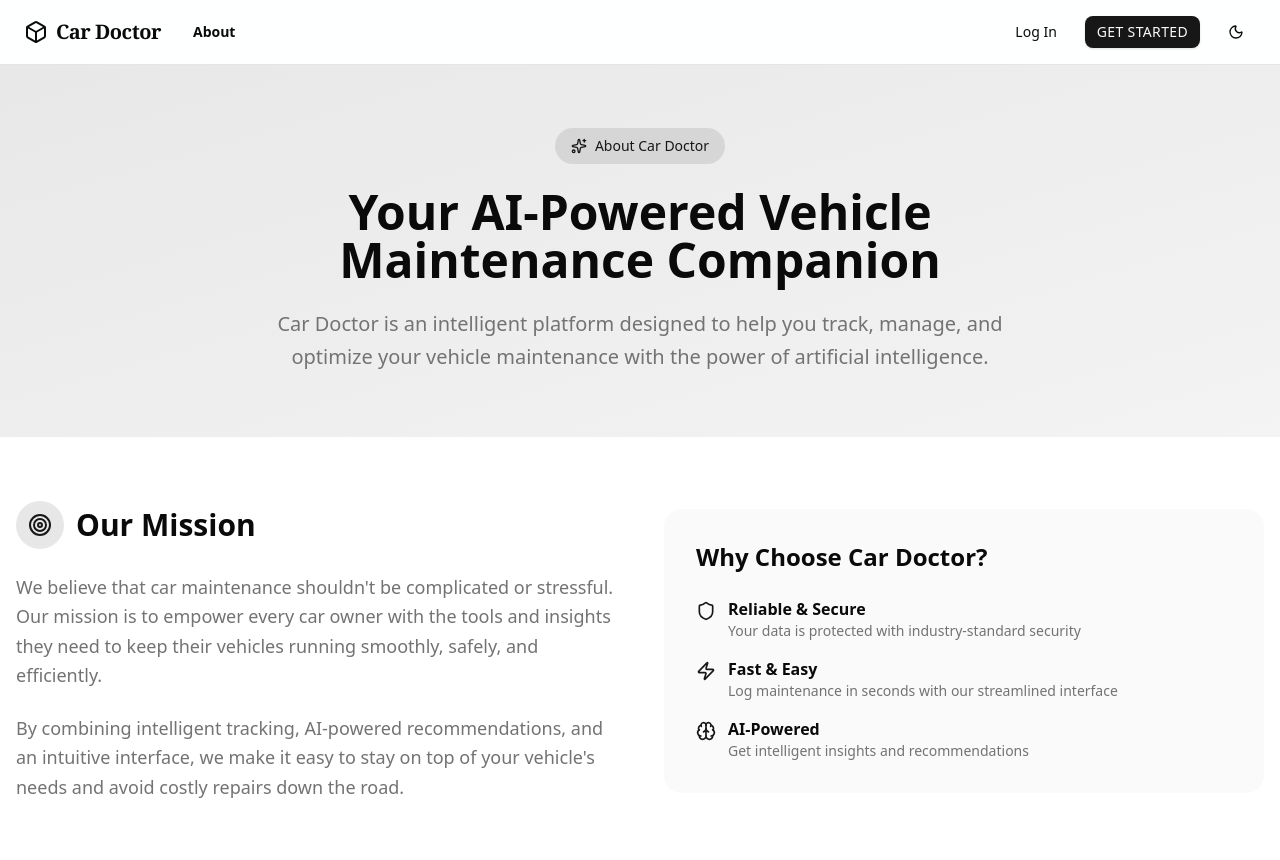
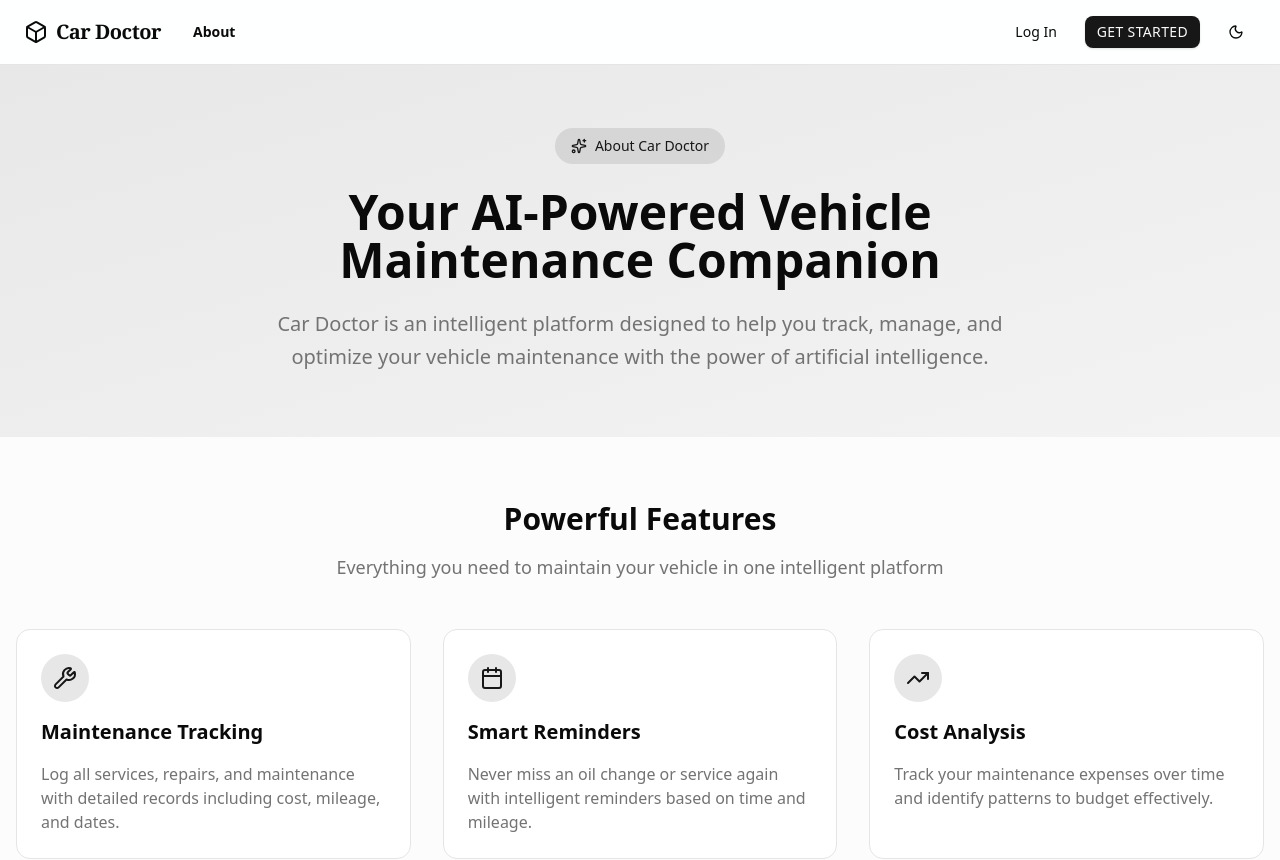
Before and after one commit to benjaminhuanghuang/car-doctor, a React (Vite) app in the folder apps/web/: page /about in a window 1280 px wide. Shown: the top 860 px of the page. Built offline with nearby package versions, Linux system fonts and the light colour scheme; no server answers.

Commit message:
web: update about  page

```diff
--- a/apps/web/src/pages/About.tsx
+++ b/apps/web/src/pages/About.tsx
@@ -35,63 +35,6 @@
               Car Doctor is an intelligent platform designed to help you track, manage, and optimize
               your vehicle maintenance with the power of artificial intelligence.
             </p>
-          </div>
-        </div>
-      </div>
-
-      {/* Mission Section */}
-      <div className="container mx-auto px-4 py-16">
-        <div className="grid grid-cols-1 md:grid-cols-2 gap-12 items-center">
-          <div className="space-y-6">
-            <div className="flex items-center gap-3">
-              <div className="p-3 rounded-full bg-primary/10">
-                <Target className="h-6 w-6 text-primary" />
-              </div>
-              <h2 className="text-3xl font-bold">Our Mission</h2>
-            </div>
-            <p className="text-lg text-muted-foreground leading-relaxed">
-              We believe that car maintenance shouldn't be complicated or stressful. Our mission is
-              to empower every car owner with the tools and insights they need to keep their
-              vehicles running smoothly, safely, and efficiently.
-            </p>
-            <p className="text-lg text-muted-foreground leading-relaxed">
-              By combining intelligent tracking, AI-powered recommendations, and an intuitive
-              interface, we make it easy to stay on top of your vehicle's needs and avoid costly
-              repairs down the road.
-            </p>
-          </div>
-
-          <div className="bg-muted/50 rounded-2xl p-8 space-y-6">
-            <h3 className="text-2xl font-bold">Why Choose Car Doctor?</h3>
-            <div className="space-y-4">
-              <div className="flex items-start gap-3">
-                <Shield className="h-5 w-5 text-primary mt-1 shrink-0" />
-                <div>
-                  <h4 className="font-semibold">Reliable & Secure</h4>
-                  <p className="text-sm text-muted-foreground">
-                    Your data is protected with industry-standard security
-                  </p>
-                </div>
-              </div>
-              <div className="flex items-start gap-3">
-                <Zap className="h-5 w-5 text-primary mt-1 shrink-0" />
-                <div>
-                  <h4 className="font-semibold">Fast & Easy</h4>
-                  <p className="text-sm text-muted-foreground">
-                    Log maintenance in seconds with our streamlined interface
-                  </p>
-                </div>
-              </div>
-              <div className="flex items-start gap-3">
-                <Brain className="h-5 w-5 text-primary mt-1 shrink-0" />
-                <div>
-                  <h4 className="font-semibold">AI-Powered</h4>
-                  <p className="text-sm text-muted-foreground">
-                    Get intelligent insights and recommendations
-                  </p>
-                </div>
-              </div>
-            </div>
           </div>
         </div>
       </div>
```
